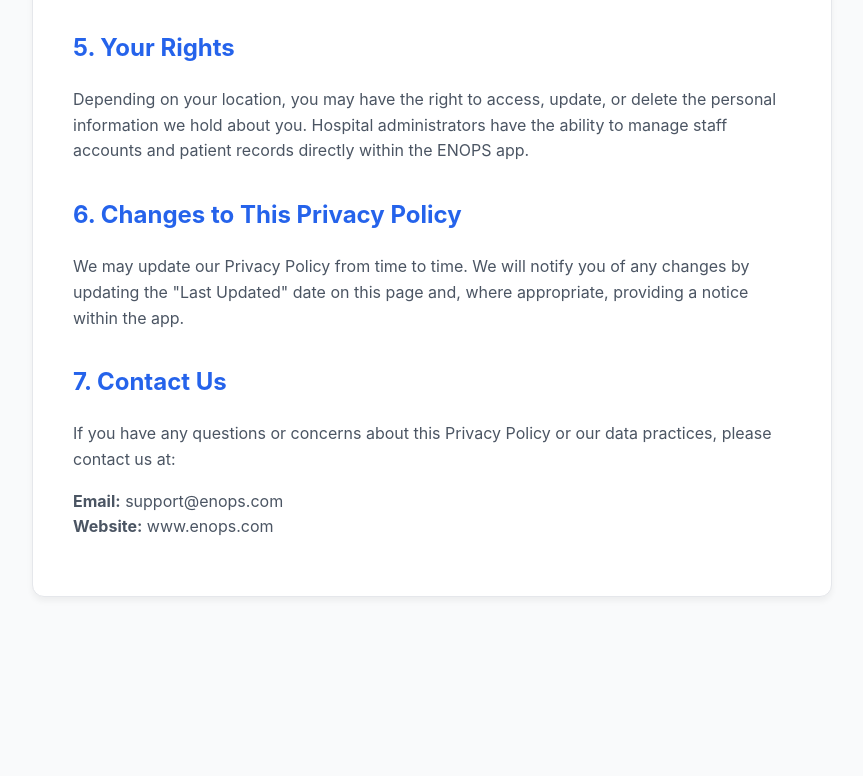
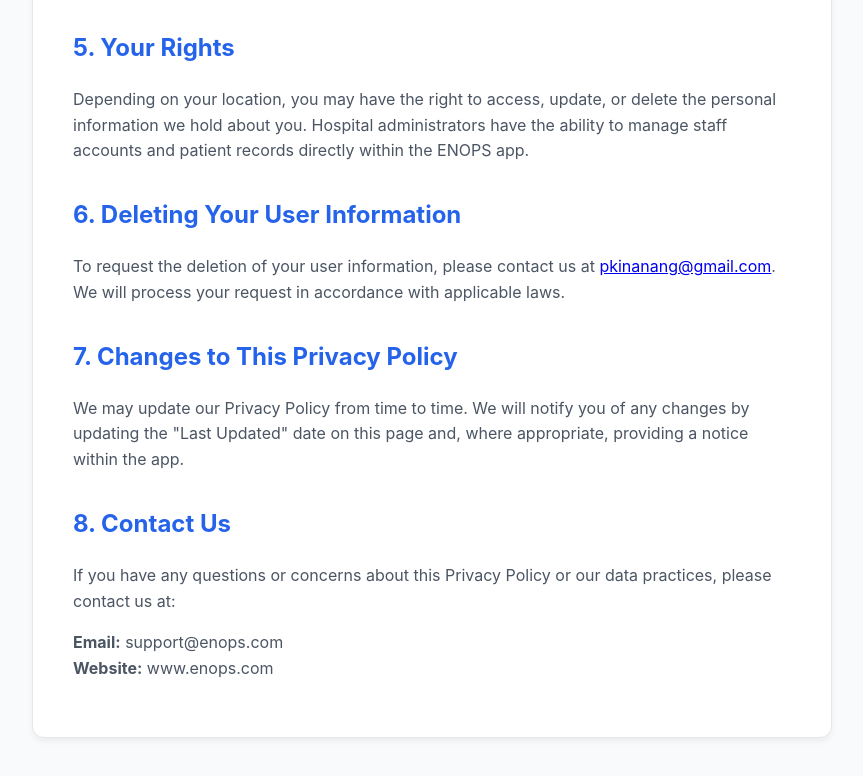
Before and after one commit to pkinanang/enops_privacy_policy, a plain HTML site: page index.html in a window 1280 px wide. Shown: the part 1510-2286 px from the top of the page, without its empty margins (208-1071 px from the left). Before the commit the page ends 2147 px from the top, so only its background shows below. Drawn offline with Linux system fonts and the light colour scheme.

Commit message:
publish branch

```diff
--- a/index.html
+++ b/index.html
@@ -84,10 +84,13 @@
         <h2>5. Your Rights</h2>
         <p>Depending on your location, you may have the right to access, update, or delete the personal information we hold about you. Hospital administrators have the ability to manage staff accounts and patient records directly within the ENOPS app.</p>
 
-        <h2>6. Changes to This Privacy Policy</h2>
+        <h2>6. Deleting Your User Information</h2>
+        <p>To request the deletion of your user information, please contact us at <a href="mailto:pkinanang@gmail.com">pkinanang@gmail.com</a>. We will process your request in accordance with applicable laws.</p>
+
+        <h2>7. Changes to This Privacy Policy</h2>
         <p>We may update our Privacy Policy from time to time. We will notify you of any changes by updating the "Last Updated" date on this page and, where appropriate, providing a notice within the app.</p>
 
-        <h2>7. Contact Us</h2>
+        <h2>8. Contact Us</h2>
         <p>If you have any questions or concerns about this Privacy Policy or our data practices, please contact us at:</p>
         <p><strong>Email:</strong> support@enops.com<br>
         <strong>Website:</strong> www.enops.com</p>
```
